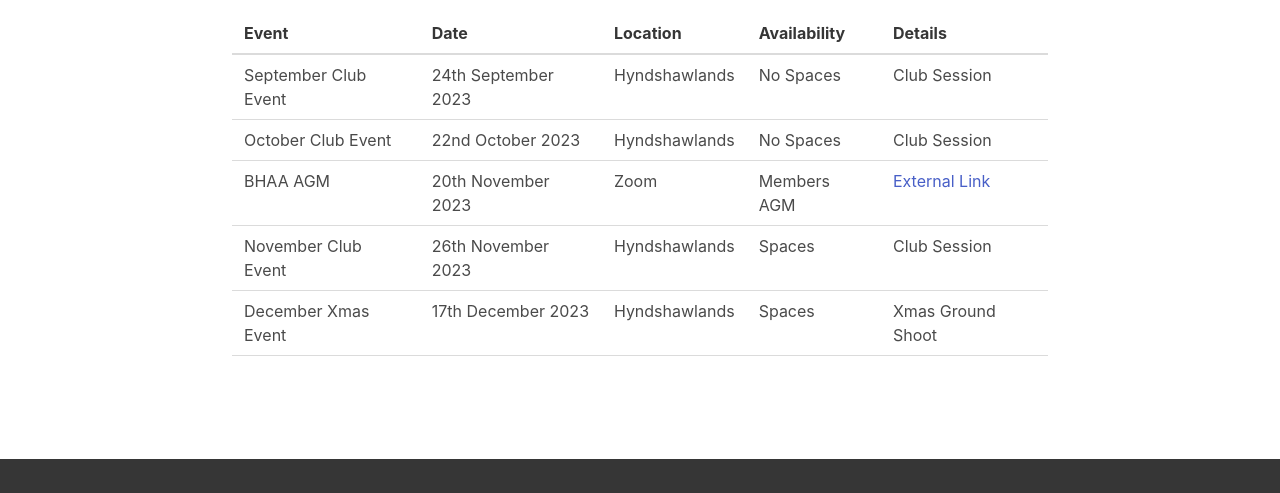
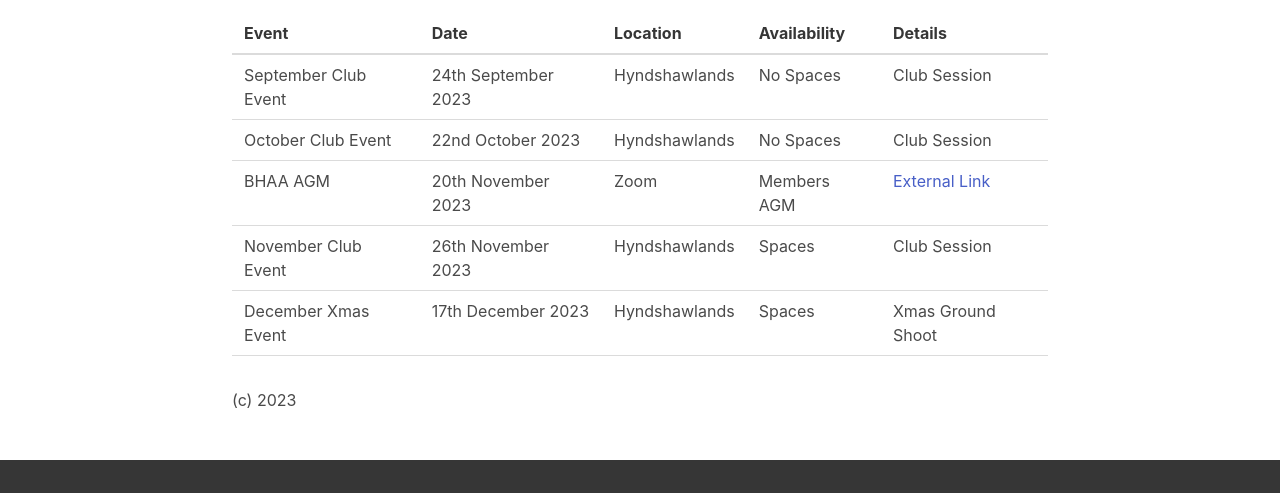
Before and after one commit to midtownsystems/clydevalleyhorsearchers, an Eleventy site: page src/calendar.md in a window 1280 px wide. Shown: the part 215-708 px from the top of the page. Built offline with nearby package versions, Linux system fonts and the light colour scheme; Eleventy itself is replaced by a stand-in of ours; files that its build step writes are made by us from their sources.

Commit message:
test bump

```diff
--- a/src/calendar.md
+++ b/src/calendar.md
@@ -21,3 +21,5 @@
 |  November Club Event |  26th November 2023 |  Hyndshawlands  |  Spaces  | Club Session  |
 |  December Xmas Event |  17th December 2023 |  Hyndshawlands  |  Spaces  | Xmas Ground Shoot  |
 |   |   |   |   |   |
+
+(c) 2023
```
